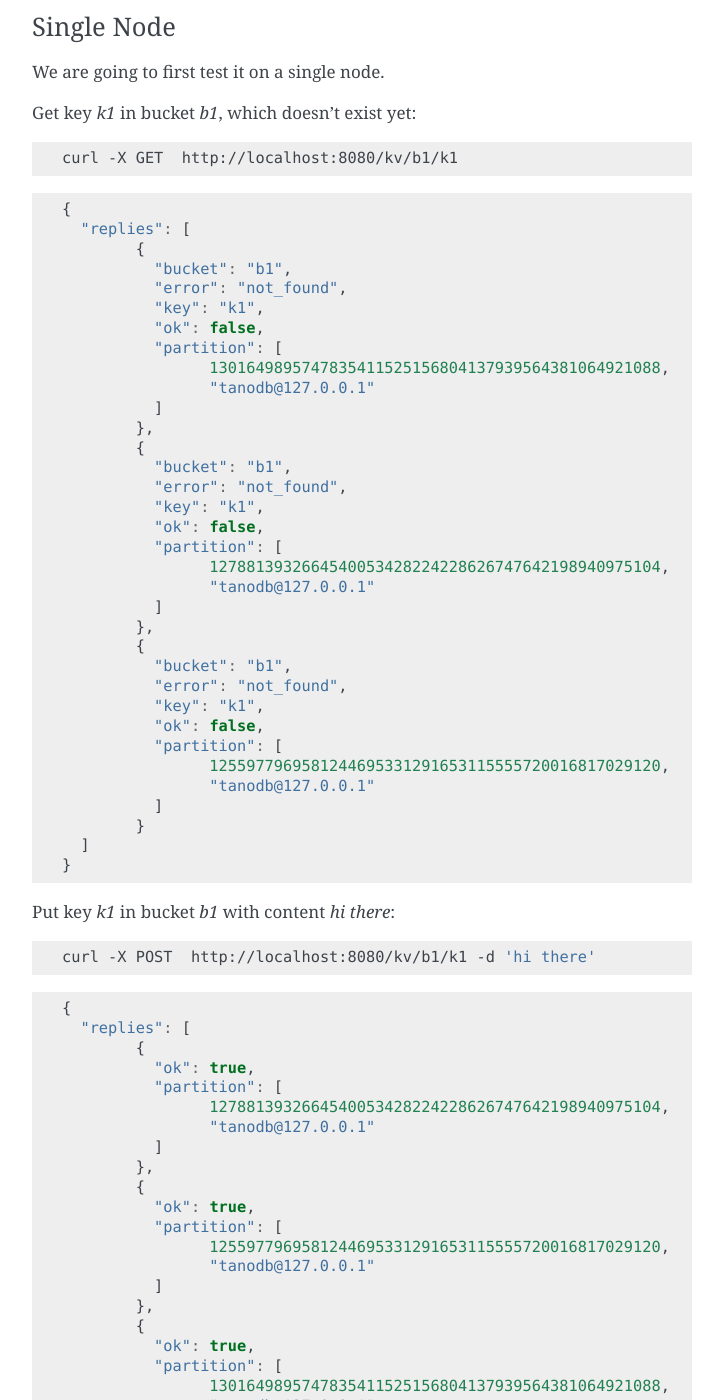
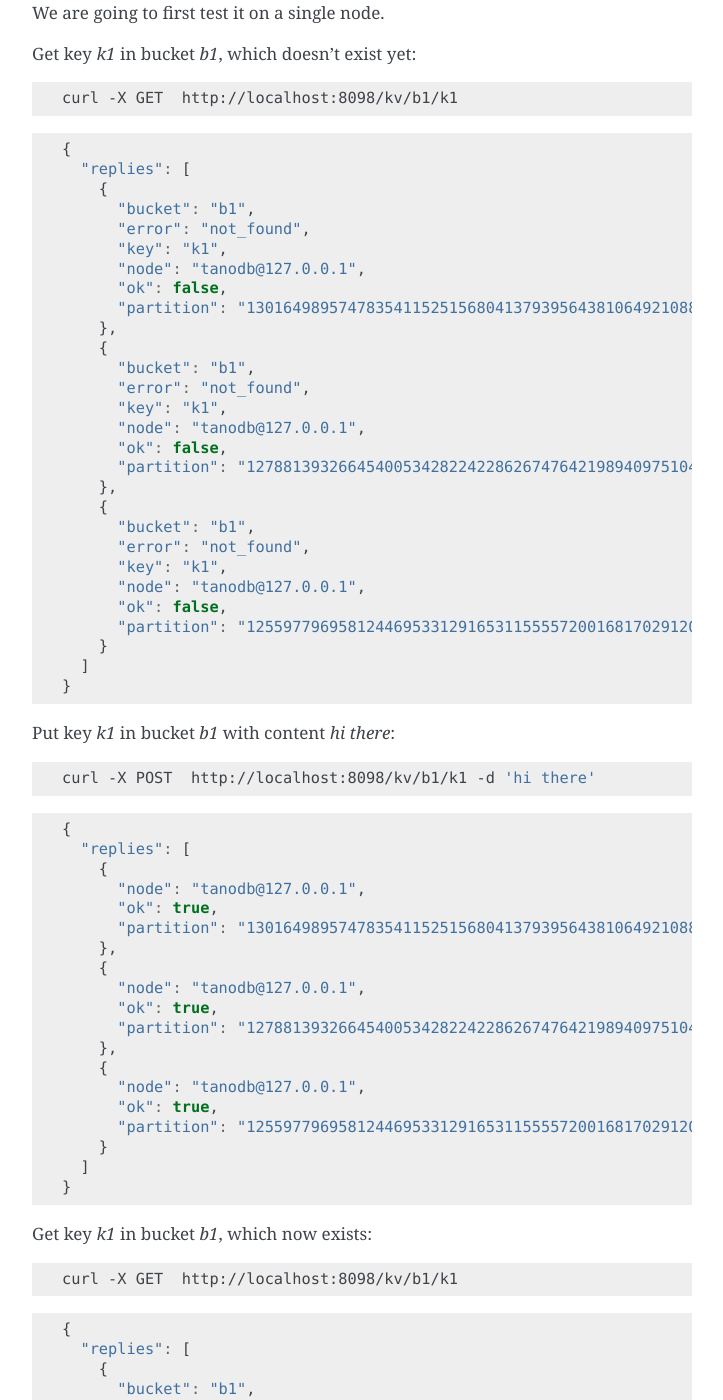
Before and after one commit to marianoguerra/riak-core-tutorial, a Sphinx documentation site: the page built from source/http-api.rst, in a window 1280 px wide and 1400 px high, scrolled down 1230 px. Shown: the whole window, without its empty margins (388-1111 px from the left). Built offline with Sphinx 7.4.7, drawn with Linux system fonts in a browser that asks for light colours; some of the changed text lies outside the part shown.

Commit message:
update http api section

```diff
--- a/source/http-api.rst
+++ b/source/http-api.rst
@@ -18,22 +18,22 @@ Then in tanodb_app.erl we need to start the HTTP API:
 
 .. code-block:: erlang
 
-	setup_http_api() ->
-	  Dispatch = cowboy_router:compile([{'_', [{"/kv/:bucket/:key", tanodb_h_kv, []}]}]),
+    setup_http_api() ->
+      Dispatch = cowboy_router:compile([{'_', [{"/kv/:bucket/:key", tanodb_h_kv, []}]}]),
 
-	  HttpPort = application:get_env(tanodb, http_port, 8080),
-	  HttpAcceptors = application:get_env(tanodb, http_acceptors, 100),
-	  HttpMaxConnections = application:get_env(tanodb, http_max_connections, infinity),
+      HttpPort = application:get_env(tanodb, http_port, 8080),
+      HttpAcceptors = application:get_env(tanodb, http_acceptors, 100),
+      HttpMaxConnections = application:get_env(tanodb, http_max_connections, infinity),
 
-	  lager:info("Starting HTTP API at port ~p", [HttpPort]),
+      lager:info("Starting HTTP API at port ~p", [HttpPort]),
 
-	  {ok, _} = cowboy:start_clear(tanodb_http_listener,
-		[{port, HttpPort},
-		 {num_acceptors, HttpAcceptors},
-		 {max_connections, HttpMaxConnections}],
-		#{env => #{dispatch => Dispatch}}),
+      {ok, _} = cowboy:start_clear(tanodb_http_listener,
+        [{port, HttpPort},
+         {num_acceptors, HttpAcceptors},
+         {max_connections, HttpMaxConnections}],
+        #{env => #{dispatch => Dispatch}}),
 
-	  ok.
+      ok.
 
 We get the configuration from the environment, which is set by cuttlefish.
 
@@ -67,198 +64,168 @@ Get key `k1` in bucket `b1`, which doesn't exist yet:
 
 .. code-block:: sh
 
-    curl -X GET  http://localhost:8080/kv/b1/k1
+    curl -X GET  http://localhost:8098/kv/b1/k1
 
 .. code-block:: javascript
 
-	{
-	  "replies": [
-		{
-		  "bucket": "b1",
-		  "error": "not_found",
-		  "key": "k1",
-		  "ok": false,
-		  "partition": [
-			1301649895747835411525156804137939564381064921088,
-			"tanodb@127.0.0.1"
-		  ]
-		},
-		{
-		  "bucket": "b1",
-		  "error": "not_found",
-		  "key": "k1",
-		  "ok": false,
-		  "partition": [
-			1278813932664540053428224228626747642198940975104,
-			"tanodb@127.0.0.1"
-		  ]
-		},
-		{
-		  "bucket": "b1",
-		  "error": "not_found",
-		  "key": "k1",
-		  "ok": false,
-		  "partition": [
-			1255977969581244695331291653115555720016817029120,
-			"tanodb@127.0.0.1"
-		  ]
-		}
-	  ]
-	}
+    {
+      "replies": [
+        {
+          "bucket": "b1",
+          "error": "not_found",
+          "key": "k1",
+          "node": "tanodb@127.0.0.1",
+          "ok": false,
+          "partition": "1301649895747835411525156804137939564381064921088"
+        },
+        {
+          "bucket": "b1",
+          "error": "not_found",
+          "key": "k1",
+          "node": "tanodb@127.0.0.1",
+          "ok": false,
+          "partition": "1278813932664540053428224228626747642198940975104"
+        },
+        {
+          "bucket": "b1",
+          "error": "not_found",
+          "key": "k1",
+          "node": "tanodb@127.0.0.1",
+          "ok": false,
+          "partition": "1255977969581244695331291653115555720016817029120"
+        }
+      ]
+    }
 
 Put key `k1` in bucket `b1` with content `hi there`:
 
 .. code-block:: sh
 
-    curl -X POST  http://localhost:8080/kv/b1/k1 -d 'hi there'
+    curl -X POST  http://localhost:8098/kv/b1/k1 -d 'hi there'
 
 .. code-block:: javascript
 
-	{
-	  "replies": [
-		{
-		  "ok": true,
-		  "partition": [
-			1278813932664540053428224228626747642198940975104,
-			"tanodb@127.0.0.1"
-		  ]
-		},
-		{
-		  "ok": true,
-		  "partition": [
-			1255977969581244695331291653115555720016817029120,
-			"tanodb@127.0.0.1"
-		  ]
-		},
-		{
-		  "ok": true,
-		  "partition": [
-			1301649895747835411525156804137939564381064921088,
-			"tanodb@127.0.0.1"
-		  ]
-		}
-	  ]
-	}
+    {
+      "replies": [
+        {
+          "node": "tanodb@127.0.0.1",
+          "ok": true,
+          "partition": "1301649895747835411525156804137939564381064921088"
+        },
+        {
+          "node": "tanodb@127.0.0.1",
+          "ok": true,
+          "partition": "1278813932664540053428224228626747642198940975104"
+        },
+        {
+          "node": "tanodb@127.0.0.1",
+          "ok": true,
+          "partition": "1255977969581244695331291653115555720016817029120"
+        }
+      ]
+    }
 
 Get key `k1` in bucket `b1`, which now exists:
 
 .. code-block:: sh
 
-    curl -X GET  http://localhost:8080/kv/b1/k1
+    curl -X GET  http://localhost:8098/kv/b1/k1
 
 .. code-block:: javascript
 
-	{
-	  "replies": [
-		{
-		  "bucket": "b1",
-		  "key": "k1",
-		  "ok": true,
-		  "partition": [
-			1301649895747835411525156804137939564381064921088,
-			"tanodb@127.0.0.1"
-		  ],
-		  "value": "hi there"
-		},
-		{
-		  "bucket": "b1",
-		  "key": "k1",
-		  "ok": true,
-		  "partition": [
-			1278813932664540053428224228626747642198940975104,
-			"tanodb@127.0.0.1"
-		  ],
-		  "value": "hi there"
-		},
-		{
-		  "bucket": "b1",
-		  "key": "k1",
-		  "ok": true,
-		  "partition": [
-			1255977969581244695331291653115555720016817029120,
-			"tanodb@127.0.0.1"
-		  ],
-		  "value": "hi there"
-		}
-	  ]
-	}
+    {
+      "replies": [
+        {
+          "bucket": "b1",
+          "key": "k1",
+          "node": "tanodb@127.0.0.1",
+          "ok": true,
+          "partition": "1301649895747835411525156804137939564381064921088",
+          "value": "hi there"
+        },
+        {
+          "bucket": "b1",
+          "key": "k1",
+          "node": "tanodb@127.0.0.1",
+          "ok": true,
+          "partition": "1278813932664540053428224228626747642198940975104",
+          "value": "hi there"
+        },
+        {
+          "bucket": "b1",
+          "key": "k1",
+          "node": "tanodb@127.0.0.1",
+          "ok": true,
+          "partition": "1255977969581244695331291653115555720016817029120",
+          "value": "hi there"
+        }
+      ]
+    }
 
 Delete key `k1` in bucket `b1`:
 
 .. code-block:: sh
 
-    curl -X DELETE  http://localhost:8080/kv/b1/k1
+    curl -X DELETE  http://localhost:8098/kv/b1/k1
 
 .. code-block:: javascript
 
-	{
-	  "replies": [
-		{
-		  "ok": true,
-		  "partition": [
-			1301649895747835411525156804137939564381064921088,
-			"tanodb@127.0.0.1"
-		  ]
-		},
-		{
-		  "ok": true,
-		  "partition": [
-			1278813932664540053428224228626747642198940975104,
-			"tanodb@127.0.0.1"
-		  ]
-		},
-		{
-		  "ok": true,
-		  "partition": [
-			1255977969581244695331291653115555720016817029120,
-			"tanodb@127.0.0.1"
-		  ]
-		}
-	  ]
-	}
+    {
+      "replies": [
+        {
+          "node": "tanodb@127.0.0.1",
+          "ok": true,
+          "partition": "1301649895747835411525156804137939564381064921088"
+        },
+        {
+          "node": "tanodb@127.0.0.1",
+          "ok": true,
+          "partition": "1278813932664540053428224228626747642198940975104"
+        },
+        {
+          "node": "tanodb@127.0.0.1",
+          "ok": true,
+          "partition": "1255977969581244695331291653115555720016817029120"
+        }
+      ]
+    }
 
 Get key `k1` in bucket `b1`, which shouldn't exist anymore:
 
 .. code-block:: sh
 
-    curl -X GET  http://localhost:8080/kv/b1/k1
+    curl -X GET  http://localhost:8098/kv/b1/k1
 
 .. code-block:: javascript
 
-	{
-	  "replies": [
-		{
-		  "bucket": "b1",
-		  "error": "not_found",
-		  "key": "k1",
-		  "ok": false,
-		  "partition": [
-			1278813932664540053428224228626747642198940975104,
-			"tanodb@127.0.0.1"
-		  ]
-		},
-		{
-		  "bucket": "b1",
-		  "error": "not_found",
-		  "key": "k1",
-		  "ok": false,
-		  "partition": [
-			1301649895747835411525156804137939564381064921088,
-			"tanodb@127.0.0.1"
-		  ]
-		},
-		{
-		  "bucket": "b1",
-		  "error": "not_found",
-		  "key": "k1",
-		  "ok": false,
-		  "partition": [
-			1255977969581244695331291653115555720016817029120,
-			"tanodb@127.0.0.1"
-		  ]
-		}
-	  ]
-	}
+    {
+      "replies": [
+        {
+          "bucket": "b1",
+          "error": "not_found",
+          "key": "k1",
+          "node": "tanodb@127.0.0.1",
+          "ok": false,
+          "partition": "1301649895747835411525156804137939564381064921088"
+        },
+        {
+          "bucket": "b1",
+          "error": "not_found",
+          "key": "k1",
+          "node": "tanodb@127.0.0.1",
+          "ok": false,
+          "partition": "1278813932664540053428224228626747642198940975104"
+        },
+        {
+          "bucket": "b1",
+          "error": "not_found",
+          "key": "k1",
+          "node": "tanodb@127.0.0.1",
+          "ok": false,
+          "partition": "1255977969581244695331291653115555720016817029120"
+        }
+      ]
+    }
 
 Cluster
 .......
@@ -281,40 +248,34 @@ on the state of handoff or how vnodes were distributed.
 
 .. code-block:: javascript
 
-	{
-	  "replies": [
-		{
-		  "bucket": "b1",
-		  "error": "not_found",
-		  "key": "k1",
-		  "ok": false,
-		  "partition": [
-			1301649895747835411525156804137939564381064921088,
-			"tanodb2@127.0.0.1"
-		  ]
-		},
-		{
-		  "bucket": "b1",
-		  "error": "not_found",
-		  "key": "k1",
-		  "ok": false,
-		  "partition": [
-			1255977969581244695331291653115555720016817029120,
-			"tanodb1@127.0.0.1"
-		  ]
-		},
-		{
-		  "bucket": "b1",
-		  "error": "not_found",
-		  "key": "k1",
-		  "ok": false,
-		  "partition": [
-			1278813932664540053428224228626747642198940975104,
-			"tanodb1@127.0.0.1"
-		  ]
-		}
-	  ]
-	}
+    {
+      "replies": [
+        {
+          "bucket": "b1",
+          "error": "not_found",
+          "key": "k1",
+          "node": "tanodb2@127.0.0.1",
+          "ok": false,
+          "partition": "1301649895747835411525156804137939564381064921088"
+        },
+        {
+          "bucket": "b1",
+          "error": "not_found",
+          "key": "k1",
+          "node": "tanodb1@127.0.0.1",
+          "ok": false,
+          "partition": "1278813932664540053428224228626747642198940975104"
+        },
+        {
+          "bucket": "b1",
+          "error": "not_found",
+          "key": "k1",
+          "node": "tanodb1@127.0.0.1",
+          "ok": false,
+          "partition": "1255977969581244695331291653115555720016817029120"
+        }
+      ]
+    }
 
 Put key `k1` in bucket `b1` with content `hi there`:
 
@@ -324,31 +285,25 @@ Put key `k1` in bucket `b1` with content `hi there`:
 
 .. code-block:: javascript
 
-	{
-	  "replies": [
-		{
-		  "ok": true,
-		  "partition": [
-			1278813932664540053428224228626747642198940975104,
-			"tanodb1@127.0.0.1"
-		  ]
-		},
-		{
-		  "ok": true,
-		  "partition": [
-			1255977969581244695331291653115555720016817029120,
-			"tanodb1@127.0.0.1"
-		  ]
-		},
-		{
-		  "ok": true,
-		  "partition": [
-			1301649895747835411525156804137939564381064921088,
-			"tanodb2@127.0.0.1"
-		  ]
-		}
-	  ]
-	}
+    {
+      "replies": [
+        {
+          "node": "tanodb1@127.0.0.1",
+          "ok": true,
+          "partition": "1255977969581244695331291653115555720016817029120"
+        },
+        {
+          "node": "tanodb1@127.0.0.1",
+          "ok": true,
+          "partition": "1278813932664540053428224228626747642198940975104"
+        },
+        {
+          "node": "tanodb2@127.0.0.1",
+          "ok": true,
+          "partition": "1301649895747835411525156804137939564381064921088"
+        }
+      ]
+    }
 
 Get key `k1` in bucket `b1`, which now exists:
 
@@ -358,40 +313,34 @@ Get key `k1` in bucket `b1`, which now exists:
 
 .. code-block:: javascript
 
-	{
-	  "replies": [
-		{
-		  "bucket": "b1",
-		  "key": "k1",
-		  "ok": true,
-		  "partition": [
-			1301649895747835411525156804137939564381064921088,
-			"tanodb2@127.0.0.1"
-		  ],
-		  "value": "hi there"
-		},
-		{
-		  "bucket": "b1",
-		  "key": "k1",
-		  "ok": true,
-		  "partition": [
-			1278813932664540053428224228626747642198940975104,
-			"tanodb1@127.0.0.1"
-		  ],
-		  "value": "hi there"
-		},
-		{
-		  "bucket": "b1",
-		  "key": "k1",
-		  "ok": true,
-		  "partition": [
-			1255977969581244695331291653115555720016817029120,
-			"tanodb1@127.0.0.1"
-		  ],
-		  "value": "hi there"
-		}
-	  ]
-	}
+    {
+      "replies": [
+        {
+          "bucket": "b1",
+          "key": "k1",
+          "node": "tanodb1@127.0.0.1",
+          "ok": true,
+          "partition": "1278813932664540053428224228626747642198940975104",
+          "value": "hi there"
+        },
+        {
+          "bucket": "b1",
+          "key": "k1",
+          "node": "tanodb1@127.0.0.1",
+          "ok": true,
+          "partition": "1255977969581244695331291653115555720016817029120",
+          "value": "hi there"
+        },
+        {
+          "bucket": "b1",
+          "key": "k1",
+          "node": "tanodb2@127.0.0.1",
+          "ok": true,
+          "partition": "1301649895747835411525156804137939564381064921088",
+          "value": "hi there"
+        }
+      ]
+    }
 
 
 Delete key `k1` in bucket `b1`:
@@ -402,31 +351,25 @@ Delete key `k1` in bucket `b1`:
 
 .. code-block:: javascript
 
-	{
-	  "replies": [
-		{
-		  "ok": true,
-		  "partition": [
-			1301649895747835411525156804137939564381064921088,
-			"tanodb2@127.0.0.1"
-		  ]
-		},
-		{
-		  "ok": true,
-		  "partition": [
-			1278813932664540053428224228626747642198940975104,
-			"tanodb1@127.0.0.1"
-		  ]
-		},
-		{
-		  "ok": true,
-		  "partition": [
-			1255977969581244695331291653115555720016817029120,
-			"tanodb1@127.0.0.1"
-		  ]
-		}
-	  ]
-	}
+    {
+      "replies": [
+        {
+          "node": "tanodb2@127.0.0.1",
+          "ok": true,
+          "partition": "1301649895747835411525156804137939564381064921088"
+        },
+        {
+          "node": "tanodb1@127.0.0.1",
+          "ok": true,
+          "partition": "1278813932664540053428224228626747642198940975104"
+        },
+        {
+          "node": "tanodb1@127.0.0.1",
+          "ok": true,
+          "partition": "1255977969581244695331291653115555720016817029120"
+        }
+      ]
+    }
 
 Get key `k1` in bucket `b1`, which shouldn't exist anymore:
 
@@ -436,37 +379,31 @@ Get key `k1` in bucket `b1`, which shouldn't exist anymore:
 
 .. code-block:: javascript
 
-	{
-	  "replies": [
-		{
-		  "bucket": "b1",
-		  "error": "not_found",
-		  "key": "k1",
-		  "ok": false,
-		  "partition": [
-			1278813932664540053428224228626747642198940975104,
-			"tanodb1@127.0.0.1"
-		  ]
-		},
-		{
-		  "bucket": "b1",
-		  "error": "not_found",
-		  "key": "k1",
-		  "ok": false,
-		  "partition": [
-			1255977969581244695331291653115555720016817029120,
-			"tanodb1@127.0.0.1"
-		  ]
-		},
-		{
-		  "bucket": "b1",
-		  "error": "not_found",
-		  "key": "k1",
-		  "ok": false,
-		  "partition": [
-			1301649895747835411525156804137939564381064921088,
-			"tanodb2@127.0.0.1"
-		  ]
-		}
-	  ]
-	}
+    {
+      "replies": [
+        {
+          "bucket": "b1",
+          "error": "not_found",
+          "key": "k1",
+          "node": "tanodb1@127.0.0.1",
+          "ok": false,
+          "partition": "1278813932664540053428224228626747642198940975104"
+        },
+        {
+          "bucket": "b1",
+          "error": "not_found",
+          "key": "k1",
+          "node": "tanodb1@127.0.0.1",
+          "ok": false,
+          "partition": "1255977969581244695331291653115555720016817029120"
+        },
+        {
+          "bucket": "b1",
+          "error": "not_found",
+          "key": "k1",
+          "node": "tanodb2@127.0.0.1",
+          "ok": false,
+          "partition": "1301649895747835411525156804137939564381064921088"
+        }
+      ]
+    }
```
Also changed, not shown: other parts of source/http-api.rst (+10 -13 lines).
